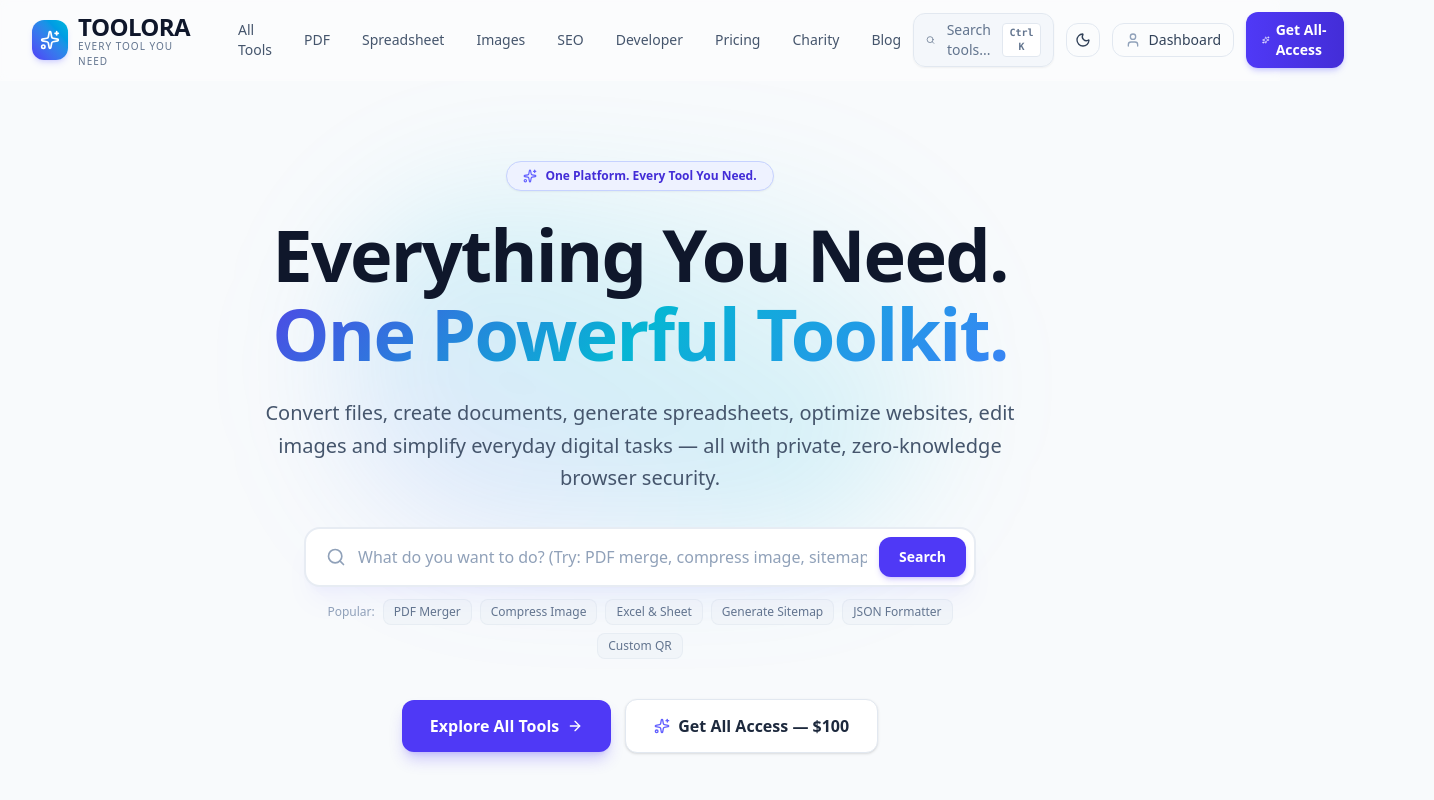
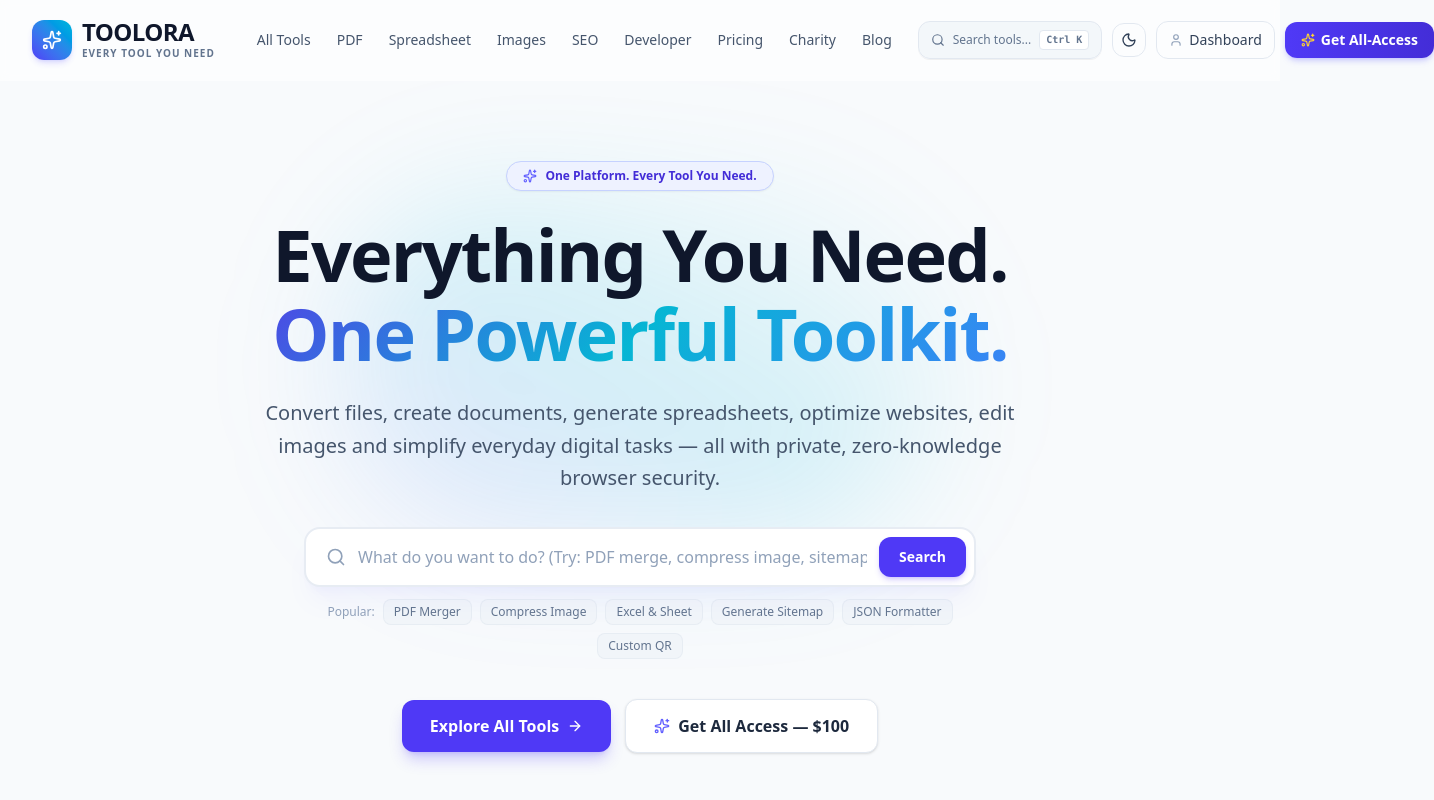
Before and after one commit to amirmughal44/toolsera, a Next.js app: page / in a window 1280 px wide. Shown: the top 800 px of the page, 1434 px wide, since content can reach past the window. Built offline with nearby package versions, Linux system fonts and the light colour scheme.

Commit message:
Fix Header layout alignment, line-wrapping, and whitespace-nowrap spacing

```diff
--- a/src/components/layout/Header.tsx
+++ b/src/components/layout/Header.tsx
@@ -13,11 +13,6 @@ import {
   User,
   ShieldCheck,
   ChevronDown,
-  Layers,
-  FileText,
-  Image as ImageIcon,
-  Search as SearchIcon,
-  Code2,
 } from 'lucide-react';
 import { useTheme } from '@/lib/context/ThemeContext';
 import { useAuth } from '@/lib/context/AuthContext';
@@ -61,40 +56,41 @@ export function Header() {
       <header
         className={`sticky top-0 z-40 transition-all duration-300 ${
           isScrolled
-            ? 'bg-white/85 dark:bg-slate-950/85 backdrop-blur-md border-b border-slate-200/80 dark:border-slate-800/80 shadow-sm'
-            : 'bg-white/40 dark:bg-slate-950/40 backdrop-blur-xs border-b border-transparent'
+            ? 'bg-white/90 dark:bg-slate-950/90 backdrop-blur-md border-b border-slate-200/80 dark:border-slate-800/80 shadow-xs'
+            : 'bg-white/60 dark:bg-slate-950/60 backdrop-blur-xs border-b border-transparent'
         }`}
       >
         <div className="max-w-7xl mx-auto px-4 sm:px-6 lg:px-8">
-          <div className="flex items-center justify-between h-16 sm:h-20">
-            {/* Logo */}
-            <div className="flex items-center gap-8">
-              <Link href="/" className="flex items-center gap-2.5 group">
-                <div className="w-10 h-10 rounded-xl bg-gradient-to-tr from-indigo-600 to-cyan-500 flex items-center justify-center text-white shadow-md shadow-indigo-500/20 group-hover:scale-105 transition-transform">
+          <div className="flex items-center justify-between h-16 sm:h-20 gap-4">
+
+            {/* Logo + Desktop Nav */}
+            <div className="flex items-center gap-6 xl:gap-8 shrink-0">
+              <Link href="/" className="flex items-center gap-2.5 group shrink-0">
+                <div className="w-9 h-9 sm:w-10 sm:h-10 rounded-xl bg-gradient-to-tr from-indigo-600 to-cyan-500 flex items-center justify-center text-white shadow-md shadow-indigo-500/20 group-hover:scale-105 transition-transform shrink-0">
                   <Sparkles className="w-5 h-5" />
                 </div>
                 <div className="flex flex-col">
-                  <span className="font-extrabold text-xl sm:text-2xl tracking-tight text-slate-900 dark:text-white group-hover:text-indigo-600 dark:group-hover:text-indigo-400 transition-colors">
+                  <span className="font-extrabold text-lg sm:text-xl xl:text-2xl tracking-tight text-slate-900 dark:text-white group-hover:text-indigo-600 dark:group-hover:text-indigo-400 transition-colors leading-none">
                     TOOLORA
                   </span>
-                  <span className="text-[10px] tracking-widest text-slate-500 dark:text-slate-400 uppercase font-medium -mt-1 hidden sm:block">
-                    Every Tool You Need
+                  <span className="text-[9px] sm:text-[10px] tracking-widest text-slate-500 dark:text-slate-400 uppercase font-semibold mt-0.5 hidden sm:block">
+                    EVERY TOOL YOU NEED
                   </span>
                 </div>
               </Link>
 
-              {/* Desktop Nav */}
-              <nav className="hidden lg:flex items-center gap-1.5 xl:gap-2">
+              {/* Desktop Nav Items (No Wrapping) */}
+              <nav className="hidden lg:flex items-center gap-1 xl:gap-1.5">
                 {navLinks.map((link) => {
                   const active = pathname === link.href;
                   return (
                     <Link
                       key={link.label}
                       href={link.href}
-                      className={`px-3 py-1.5 rounded-lg text-sm font-medium transition-colors ${
+                      className={`px-2.5 py-1.5 rounded-lg text-xs xl:text-sm font-medium whitespace-nowrap transition-colors ${
                         active
-                          ? 'text-indigo-600 dark:text-indigo-400 bg-indigo-50/70 dark:bg-indigo-950/50'
-                          : 'text-slate-600 dark:text-slate-300 hover:text-slate-900 dark:hover:text-white hover:bg-slate-100/60 dark:hover:bg-slate-800/50'
+                          ? 'text-indigo-600 dark:text-indigo-400 bg-indigo-50/70 dark:bg-indigo-950/50 font-semibold'
+                          : 'text-slate-600 dark:text-slate-300 hover:text-slate-900 dark:hover:text-white hover:bg-slate-100/70 dark:hover:bg-slate-800/60'
                       }`}
                     >
                       {link.label}
@@ -104,68 +100,70 @@ export function Header() {
               </nav>
             </div>
 
-            {/* Right actions */}
-            <div className="flex items-center gap-2.5 sm:gap-3">
-              {/* Search button trigger */}
+            {/* Right Action Items */}
+            <div className="flex items-center gap-2 sm:gap-2.5 shrink-0">
+
+              {/* Search Trigger */}
               <button
                 onClick={() => setCommandPaletteOpen(true)}
-                className="flex items-center gap-2 px-3 py-1.5 rounded-xl border border-slate-200 dark:border-slate-800 bg-slate-100/70 dark:bg-slate-900/70 text-slate-500 dark:text-slate-400 hover:border-slate-300 dark:hover:border-slate-700 text-xs sm:text-sm transition-colors shadow-xs"
+                className="flex items-center gap-2 px-3 py-1.5 sm:py-2 rounded-xl border border-slate-200 dark:border-slate-800 bg-slate-100/80 dark:bg-slate-900/80 text-slate-500 dark:text-slate-400 hover:border-slate-300 dark:hover:border-slate-700 text-xs transition-colors shadow-2xs whitespace-nowrap"
                 title="Search all tools (Ctrl+K)"
               >
-                <Search className="w-4 h-4" />
-                <span className="hidden sm:inline">Search tools...</span>
-                <kbd className="hidden md:inline-flex items-center gap-0.5 px-1.5 py-0.5 text-[10px] font-semibold bg-white dark:bg-slate-800 border border-slate-200 dark:border-slate-700 rounded text-slate-500">
+                <Search className="w-3.5 h-3.5 shrink-0" />
+                <span className="hidden xl:inline">Search tools...</span>
+                <kbd className="hidden xl:inline-flex items-center gap-0.5 px-1.5 py-0.5 text-[10px] font-semibold bg-white dark:bg-slate-800 border border-slate-200 dark:border-slate-700 rounded text-slate-500">
                   Ctrl K
                 </kbd>
               </button>
 
-              {/* Theme toggle */}
+              {/* Theme Toggle */}
               <button
                 onClick={toggleTheme}
-                className="p-2 rounded-xl border border-slate-200 dark:border-slate-800 text-slate-600 dark:text-slate-400 hover:text-slate-900 dark:hover:text-white hover:bg-slate-100 dark:hover:bg-slate-800/60 transition-colors"
+                className="p-2 rounded-xl border border-slate-200 dark:border-slate-800 text-slate-600 dark:text-slate-400 hover:text-slate-900 dark:hover:text-white hover:bg-slate-100 dark:hover:bg-slate-800/60 transition-colors shrink-0"
                 aria-label="Toggle theme"
               >
                 {theme === 'dark' ? <Sun className="w-4 h-4 text-amber-400" /> : <Moon className="w-4 h-4 text-slate-700" />}
               </button>
 
-              {/* User Dashboard / Login */}
+              {/* User Dashboard Link */}
               <Link
                 href="/dashboard"
-                className="hidden sm:flex items-center gap-2 px-3 py-1.5 rounded-xl text-sm font-medium border border-slate-200 dark:border-slate-800 hover:bg-slate-100 dark:hover:bg-slate-800/60 text-slate-700 dark:text-slate-300 transition-colors"
+                className="hidden sm:flex items-center gap-1.5 px-3 py-1.5 sm:py-2 rounded-xl text-xs sm:text-sm font-medium border border-slate-200 dark:border-slate-800 hover:bg-slate-100 dark:hover:bg-slate-800/60 text-slate-700 dark:text-slate-300 transition-colors shrink-0 whitespace-nowrap"
               >
-                <User className="w-4 h-4 text-slate-400" />
+                <User className="w-3.5 h-3.5 text-slate-400 shrink-0" />
                 <span>{user?.plan === 'all-access' ? 'Pro Dashboard' : 'Dashboard'}</span>
               </Link>
 
-              {/* Get All Access CTA */}
+              {/* Get All Access CTA Button */}
               {!isAllAccess ? (
                 <Link
                   href="/pricing"
-                  className="flex items-center gap-1.5 px-3.5 sm:px-4 py-1.5 sm:py-2 rounded-xl text-xs sm:text-sm font-semibold text-white bg-gradient-to-r from-indigo-600 to-indigo-700 hover:from-indigo-500 hover:to-indigo-600 shadow-md shadow-indigo-500/25 hover:shadow-lg hover:shadow-indigo-500/35 transition-all"
+                  className="flex items-center gap-1.5 px-3.5 sm:px-4 py-1.5 sm:py-2 rounded-xl text-xs sm:text-sm font-bold text-white bg-gradient-to-r from-indigo-600 to-indigo-700 hover:from-indigo-500 hover:to-indigo-600 shadow-md shadow-indigo-500/25 hover:shadow-lg transition-all shrink-0 whitespace-nowrap"
                 >
-                  <Sparkles className="w-3.5 h-3.5" />
-                  <span>Get All-Access</span>
+                  <Sparkles className="w-3.5 h-3.5 shrink-0 text-amber-300" />
+                  <span className="whitespace-nowrap">Get All-Access</span>
                 </Link>
               ) : (
-                <div className="hidden sm:flex items-center gap-1.5 px-3 py-1.5 rounded-xl text-xs font-semibold text-emerald-700 dark:text-emerald-400 bg-emerald-50 dark:bg-emerald-950/40 border border-emerald-500/20">
+                <div className="hidden sm:flex items-center gap-1.5 px-3 py-1.5 sm:py-2 rounded-xl text-xs font-semibold text-emerald-700 dark:text-emerald-400 bg-emerald-50 dark:bg-emerald-950/40 border border-emerald-500/20 shrink-0 whitespace-nowrap">
                   <ShieldCheck className="w-3.5 h-3.5" />
                   <span>All-Access Active</span>
                 </div>
               )}
 
-              {/* Mobile hamburger */}
+              {/* Mobile Menu Button */}
               <button
                 onClick={() => setMobileMenuOpen(!mobileMenuOpen)}
-                className="lg:hidden p-2 rounded-xl text-slate-600 dark:text-slate-400 hover:bg-slate-100 dark:hover:bg-slate-800"
+                className="lg:hidden p-2 rounded-xl text-slate-600 dark:text-slate-400 hover:bg-slate-100 dark:hover:bg-slate-800 shrink-0"
                 aria-label="Open mobile menu"
               >
                 {mobileMenuOpen ? <X className="w-6 h-6" /> : <Menu className="w-6 h-6" />}
               </button>
             </div>
+
           </div>
         </div>
 
-        {/* Mobile menu drawer */}
+        {/* Mobile Menu Drawer */}
         {mobileMenuOpen && (
           <div className="lg:hidden bg-white dark:bg-slate-950 border-b border-slate-200 dark:border-slate-800 px-4 pt-3 pb-6 space-y-2 animate-in slide-in-from-top-4 duration-200">
             <div className="grid grid-cols-2 gap-2 pb-3 border-b border-slate-200 dark:border-slate-800">
@@ -188,12 +186,12 @@ export function Header() {
               </Link>
             </div>
 
-            <div className="grid grid-cols-1 gap-1 pt-2">
+            <div className="grid grid-cols-2 gap-1 pt-2">
               {navLinks.map((link) => (
                 <Link
                   key={link.label}
                   href={link.href}
-                  className="px-3 py-2 rounded-lg text-sm font-medium text-slate-700 dark:text-slate-300 hover:bg-slate-100 dark:hover:bg-slate-900"
+                  className="px-3 py-2 rounded-lg text-xs font-medium text-slate-700 dark:text-slate-300 hover:bg-slate-100 dark:hover:bg-slate-900"
                 >
                   {link.label}
                 </Link>
@@ -204,10 +202,10 @@ export function Header() {
               <div className="pt-3">
                 <Link
                   href="/pricing"
-                  className="flex items-center justify-center gap-2 w-full py-2.5 rounded-xl font-semibold text-sm text-white bg-indigo-600 hover:bg-indigo-500 shadow-md"
+                  className="flex items-center justify-center gap-2 w-full py-2.5 rounded-xl font-bold text-xs text-white bg-indigo-600 hover:bg-indigo-500 shadow-md"
                 >
-                  <Sparkles className="w-4 h-4" />
-                  <span>Unlock All 5 Tools — $100</span>
+                  <Sparkles className="w-4 h-4 text-amber-300" />
+                  <span>Get All-Access Pass ($100)</span>
                 </Link>
               </div>
             )}
```
